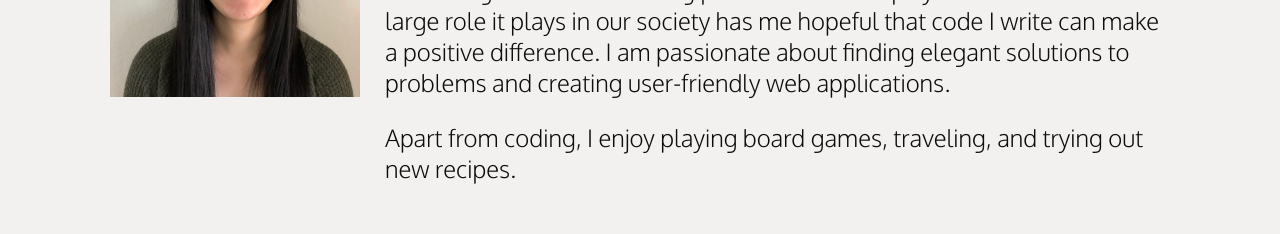
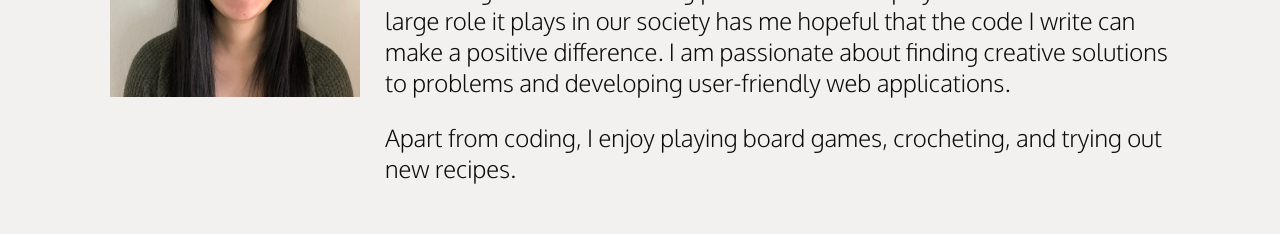
Before and after one commit to amandakso/amandakso.github.io, a React (Create React App) app: page / in a window 1280 px wide. Shown: the part 1280-1514 px from the top of the page. Built offline with nearby package versions, Linux system fonts and the light colour scheme.

Commit message:
update about section information

```diff
--- a/src/components/About.js
+++ b/src/components/About.js
@@ -20,12 +20,12 @@ export default function About() {
           I&apos;ve honed as a physical therapist in web development, teaching
           myself the latest technologies and best coding practices. The ubiquity
           of the web and the large role it plays in our society has me hopeful
-          that code I write can make a positive difference. I am passionate
-          about finding elegant solutions to problems and creating user-friendly
-          web applications.{" "}
+          that the code I write can make a positive difference. I am passionate
+          about finding creative solutions to problems and developing
+          user-friendly web applications.{" "}
         </p>
         <p className="about-text">
-          Apart from coding, I enjoy playing board games, traveling, and trying
+          Apart from coding, I enjoy playing board games, crocheting, and trying
           out new recipes.
         </p>
       </div>
```
Also changed, not shown: 1 other file (tests, documents, lock files or other folders).
